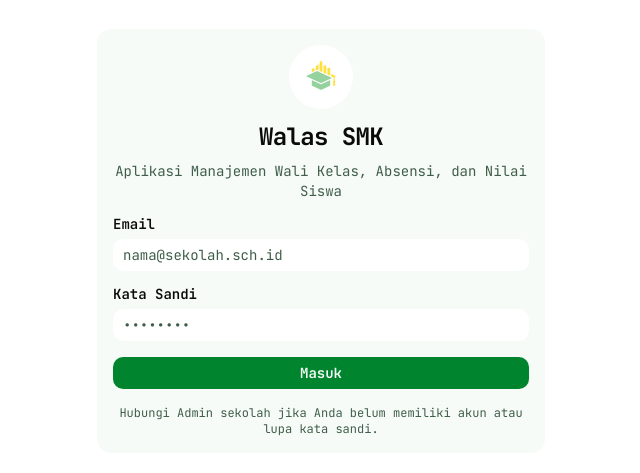
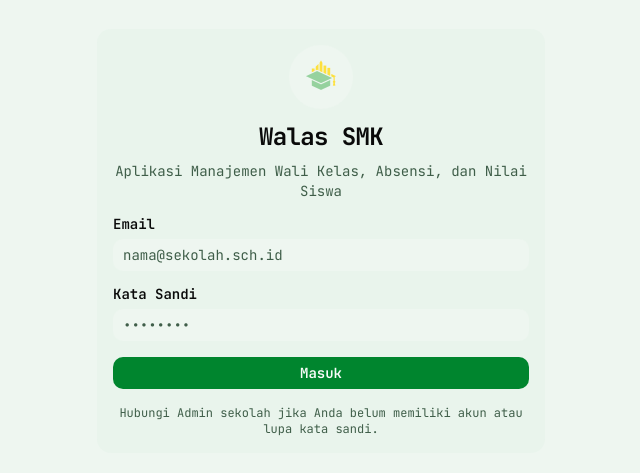
Before and after one commit to demmagence/walas, a Next.js app: page /login in a window 1280 px wide. Shown: the part 159-632 px from the top of the page, without its empty margins (319-959 px from the left). Built offline with nearby package versions, Linux system fonts and the light colour scheme.

Commit message:
style: update background canvas contrast for borderless card visibility

```diff
--- a/src/app/(dashboard)/dashboard/nilai/[subjectId]/page.jsx
+++ b/src/app/(dashboard)/dashboard/nilai/[subjectId]/page.jsx
@@ -65,7 +65,7 @@ export default async function SubjectGradesPage({ params, searchParams }) {
 
   if (!activeYear) {
     return (
-      <div className="px-4 py-8 max-w-xl mx-auto text-center rounded-2xl border border-destructive/20 bg-destructive/10">
+      <div className="px-4 py-8 max-w-xl mx-auto text-center rounded-2xl bg-destructive/10">
         <h3 className="text-lg font-bold text-destructive">Tahun Ajaran Aktif Belum Diatur</h3>
         <p className="text-sm text-muted-foreground mt-1">
           Administrator harus menentukan tahun ajaran aktif terlebih dahulu sebelum pengisian nilai dimulai.
--- a/src/app/(dashboard)/dashboard/nilai/rekap/grades-rekap-client.jsx
+++ b/src/app/(dashboard)/dashboard/nilai/rekap/grades-rekap-client.jsx
@@ -151,7 +151,7 @@ export default function GradesRekapClient({ className, students, subjects, grade
           <Button
             onClick={handleExportExcel}
             variant="outline"
-            className="h-10 px-4 rounded-xl gap-2 font-semibold border-primary/20 hover:bg-primary/5 text-primary"
+            className="h-10 px-4 rounded-xl gap-2 font-semibold hover:bg-primary/5 text-primary"
           >
             <Download className="h-4.5 w-4.5" />
             <span>Ekspor Rekap Excel</span>
@@ -171,7 +171,7 @@ export default function GradesRekapClient({ className, students, subjects, grade
       </div>
 
       {students.length === 0 || subjects.length === 0 ? (
-        <div className="flex flex-col items-center justify-center rounded-xl border-2 border-dashed border-border bg-card/50 px-6 py-16 text-center">
+        <div className="flex flex-col items-center justify-center rounded-xl bg-card/50 px-6 py-16 text-center">
           <div className="flex h-12 w-12 items-center justify-center rounded-full bg-primary/10 text-primary mb-3">
             <Award className="h-6 w-6" />
           </div>
@@ -286,7 +286,7 @@ export default function GradesRekapClient({ className, students, subjects, grade
                 </div>
 
                 {/* Score listing per subject */}
-                <div className="pt-2 border-t border-border/50 space-y-1.5 text-xs">
+                <div className="pt-2 space-y-1.5 text-xs">
                   {subjects.map((sub) => {
                     const score = m.scores[sub.id]
                     return (
--- a/src/app/(dashboard)/dashboard/page.jsx
+++ b/src/app/(dashboard)/dashboard/page.jsx
@@ -355,14 +355,14 @@ export default async function BerandaPage() {
                   <div className="grid grid-cols-2 gap-3 pt-2">
                     <Link
                       href="/dashboard/absensi"
-                      className="flex items-center justify-center gap-1.5 rounded-lg border border-border bg-card py-2 text-xs font-bold text-muted-foreground hover:bg-secondary hover:text-foreground transition-all"
+                      className="flex items-center justify-center gap-1.5 rounded-lg bg-secondary py-2 text-xs font-bold text-muted-foreground hover:bg-primary/10 hover:text-primary transition-all"
                     >
                       Detail Absensi
                       <ArrowRight className="h-3 w-3" />
                     </Link>
                     <Link
                       href="/dashboard/nilai"
-                      className="flex items-center justify-center gap-1.5 rounded-lg border border-border bg-card py-2 text-xs font-bold text-muted-foreground hover:bg-secondary hover:text-foreground transition-all"
+                      className="flex items-center justify-center gap-1.5 rounded-lg bg-secondary py-2 text-xs font-bold text-muted-foreground hover:bg-primary/10 hover:text-primary transition-all"
                     >
                       Detail Nilai
                       <ArrowRight className="h-3 w-3" />
@@ -373,7 +373,7 @@ export default async function BerandaPage() {
             </div>
           </div>
         ) : (
-          <div className="flex flex-col items-center justify-center rounded-xl border border-dashed border-border bg-card p-8 py-16 text-center">
+          <div className="flex flex-col items-center justify-center rounded-xl bg-card p-8 py-16 text-center">
             <AlertCircle className="h-10 w-10 text-muted-foreground mb-4" />
             <h2 className="text-lg font-bold text-foreground">Siswa Belum Terhubung</h2>
             <p className="mt-1 max-w-sm text-sm text-muted-foreground leading-relaxed">
--- a/src/app/(dashboard)/dashboard/siswa/[id]/student-details-client.jsx
+++ b/src/app/(dashboard)/dashboard/siswa/[id]/student-details-client.jsx
@@ -310,14 +310,14 @@ export default function StudentDetailsClient({ role, student, attendances, grade
                     </div>
 
                     <div className="px-6 pb-6">
-                      <table className="w-full border-collapse text-left text-sm">
+                      <table className="w-full text-left text-sm">
                         <thead>
-                          <tr className="border-b border-border/80 text-muted-foreground font-semibold">
+                          <tr className="text-muted-foreground font-semibold">
                             <th className="py-2.5">Mata Pelajaran</th>
                             <th className="py-2.5 text-right">Nilai</th>
                           </tr>
                         </thead>
-                        <tbody className="divide-y divide-border/40">
+                        <tbody>
                           {semesterGrades.map((grade) => (
                             <tr key={grade.id} className="hover:bg-muted/5">
                               <td className="py-3 font-medium text-foreground">
--- a/src/app/(dashboard)/dashboard/siswa/import/import-client.jsx
+++ b/src/app/(dashboard)/dashboard/siswa/import/import-client.jsx
@@ -175,7 +175,7 @@ export default function ImportClient({ classes }) {
       </div>
 
       {classes.length === 0 ? (
-        <div className="rounded-2xl border border-destructive/20 bg-destructive/10 p-6 text-center space-y-4">
+        <div className="rounded-2xl bg-destructive/10 p-6 text-center space-y-4">
           <div className="flex justify-center text-destructive">
             <AlertCircle className="h-10 w-10" />
           </div>
--- a/src/app/(dashboard)/dashboard/siswa/student-directory-client.jsx
+++ b/src/app/(dashboard)/dashboard/siswa/student-directory-client.jsx
@@ -98,7 +98,7 @@ export default function StudentDirectoryClient({ role, initialStudents, classes
             <select
               value={selectedClass}
               onChange={(e) => setSelectedClass(e.target.value)}
-              className="h-10 w-full sm:w-48 pl-9 pr-8 rounded-xl border border-input bg-transparent text-sm transition-colors outline-none focus-visible:border-ring focus-visible:ring-3 focus-visible:ring-ring/50 appearance-none dark:bg-card"
+              className="h-10 w-full sm:w-48 pl-9 pr-8 rounded-xl bg-muted/40 text-sm transition-colors outline-none appearance-none dark:bg-card"
             >
               <option value="all">Semua Kelas</option>
               {classes.map((cls) => (
--- a/src/app/(dashboard)/dashboard/siswa/tambah/add-student-form.jsx
+++ b/src/app/(dashboard)/dashboard/siswa/tambah/add-student-form.jsx
@@ -85,7 +85,7 @@ export default function AddStudentForm({ classes, parents }) {
 
   if (classes.length === 0) {
     return (
-      <div className="rounded-2xl border border-destructive/20 bg-destructive/10 p-6 text-center space-y-4">
+      <div className="rounded-2xl bg-destructive/10 p-6 text-center space-y-4">
         <div className="flex justify-center text-destructive">
           <AlertCircle className="h-10 w-10" />
         </div>
--- a/src/app/admin/tahun-ajaran/admin-tahun-ajaran-client.jsx
+++ b/src/app/admin/tahun-ajaran/admin-tahun-ajaran-client.jsx
@@ -482,7 +482,7 @@ export default function AdminTahunAjaranClient({ initialAcademicYears }) {
             </div>
 
             {/* Modal Actions */}
-            <div className="flex items-center justify-end gap-3 pt-3 border-t border-border">
+            <div className="flex items-center justify-end gap-3 pt-3">
               <Button
                 type="button"
                 variant="outline"
@@ -495,7 +495,7 @@ export default function AdminTahunAjaranClient({ initialAcademicYears }) {
               <Button
                 type="submit"
                 disabled={loading}
-                className="h-10 px-4 rounded-xl gap-2 font-semibold bg-accent hover:bg-accent/90 text-accent-foreground shadow-sm"
+                className="h-10 px-4 rounded-xl gap-2 font-semibold bg-accent hover:bg-accent/90 text-accent-foreground"
               >
                 <Save className="h-4 w-4" />
                 <span>Simpan Periode</span>
@@ -508,7 +508,7 @@ export default function AdminTahunAjaranClient({ initialAcademicYears }) {
       {/* Delete Confirmation Modal */}
       {deletingId && (
         <div className="fixed inset-0 z-50 flex items-center justify-center bg-background/80 backdrop-blur-sm px-4">
-          <div className="w-full max-w-sm rounded-2xl border border-border bg-card p-6 shadow-xl animate-in fade-in zoom-in duration-200">
+          <div className="w-full max-w-sm rounded-2xl bg-card p-6 animate-in fade-in zoom-in duration-200">
             <div className="flex h-12 w-12 items-center justify-center rounded-full bg-destructive/10 text-destructive mb-4">
               <AlertTriangle className="h-6 w-6" />
             </div>
--- a/src/app/globals.css
+++ b/src/app/globals.css
@@ -50,7 +50,7 @@
 }
 
 :root {
-  --background: oklch(1 0 0);
+  --background: oklch(0.965 0.012 154);
   --foreground: oklch(0.145 0 0);
   --card: oklch(1 0 0);
   --card-foreground: oklch(0.145 0 0);
@@ -58,9 +58,9 @@
   --popover-foreground: oklch(0.145 0 0);
   --primary: oklch(0.52 0.19 154);
   --primary-foreground: oklch(0.99 0.005 154);
-  --secondary: oklch(0.95 0.02 154);
+  --secondary: oklch(0.935 0.02 154);
   --secondary-foreground: oklch(0.25 0.08 154);
-  --muted: oklch(0.96 0.015 154);
+  --muted: oklch(0.94 0.018 154);
   --muted-foreground: oklch(0.45 0.05 154);
   --accent: oklch(0.76 0.20 80);
   --accent-foreground: oklch(0.15 0.05 80);
@@ -75,31 +75,31 @@
   --chart-4: oklch(0.371 0 0);
   --chart-5: oklch(0.269 0 0);
   --radius: 0.625rem;
-  --sidebar: oklch(0.98 0.01 154);
+  --sidebar: oklch(0.96 0.015 154);
   --sidebar-foreground: oklch(0.15 0.03 154);
   --sidebar-primary: oklch(0.52 0.19 154);
   --sidebar-primary-foreground: oklch(0.99 0.005 154);
-  --sidebar-accent: oklch(0.95 0.02 154);
+  --sidebar-accent: oklch(0.935 0.02 154);
   --sidebar-accent-foreground: oklch(0.25 0.08 154);
   --sidebar-border: transparent;
   --sidebar-ring: oklch(0.52 0.19 154 / 30%);
 }
 
 .dark {
-  --background: oklch(0.145 0 0);
+  --background: oklch(0.13 0.015 154);
   --foreground: oklch(0.985 0 0);
-  --card: oklch(0.205 0 0);
+  --card: oklch(0.185 0.025 154);
   --card-foreground: oklch(0.985 0 0);
-  --popover: oklch(0.205 0 0);
+  --popover: oklch(0.185 0.025 154);
   --popover-foreground: oklch(0.985 0 0);
-  --primary: oklch(0.922 0 0);
-  --primary-foreground: oklch(0.205 0 0);
-  --secondary: oklch(0.269 0 0);
+  --primary: oklch(0.52 0.19 154);
+  --primary-foreground: oklch(0.99 0.005 154);
+  --secondary: oklch(0.24 0.03 154);
   --secondary-foreground: oklch(0.985 0 0);
-  --muted: oklch(0.269 0 0);
+  --muted: oklch(0.23 0.025 154);
   --muted-foreground: oklch(0.708 0 0);
-  --accent: oklch(0.269 0 0);
-  --accent-foreground: oklch(0.985 0 0);
+  --accent: oklch(0.76 0.20 80);
+  --accent-foreground: oklch(0.15 0.05 80);
   --destructive: oklch(0.704 0.191 22.216);
   --destructive-foreground: oklch(0.985 0 0);
   --border: transparent;
@@ -110,11 +110,11 @@
   --chart-3: oklch(0.439 0 0);
   --chart-4: oklch(0.371 0 0);
   --chart-5: oklch(0.269 0 0);
-  --sidebar: oklch(0.205 0 0);
+  --sidebar: oklch(0.155 0.02 154);
   --sidebar-foreground: oklch(0.985 0 0);
-  --sidebar-primary: oklch(0.488 0.243 264.376);
-  --sidebar-primary-foreground: oklch(0.985 0 0);
-  --sidebar-accent: oklch(0.269 0 0);
+  --sidebar-primary: oklch(0.52 0.19 154);
+  --sidebar-primary-foreground: oklch(0.99 0.005 154);
+  --sidebar-accent: oklch(0.24 0.03 154);
   --sidebar-accent-foreground: oklch(0.985 0 0);
   --sidebar-border: transparent;
   --sidebar-ring: oklch(0.556 0 0);
```
Also changed, not shown: src/app/admin/pengguna/admin-pengguna-client.jsx (+9 -9 lines).
